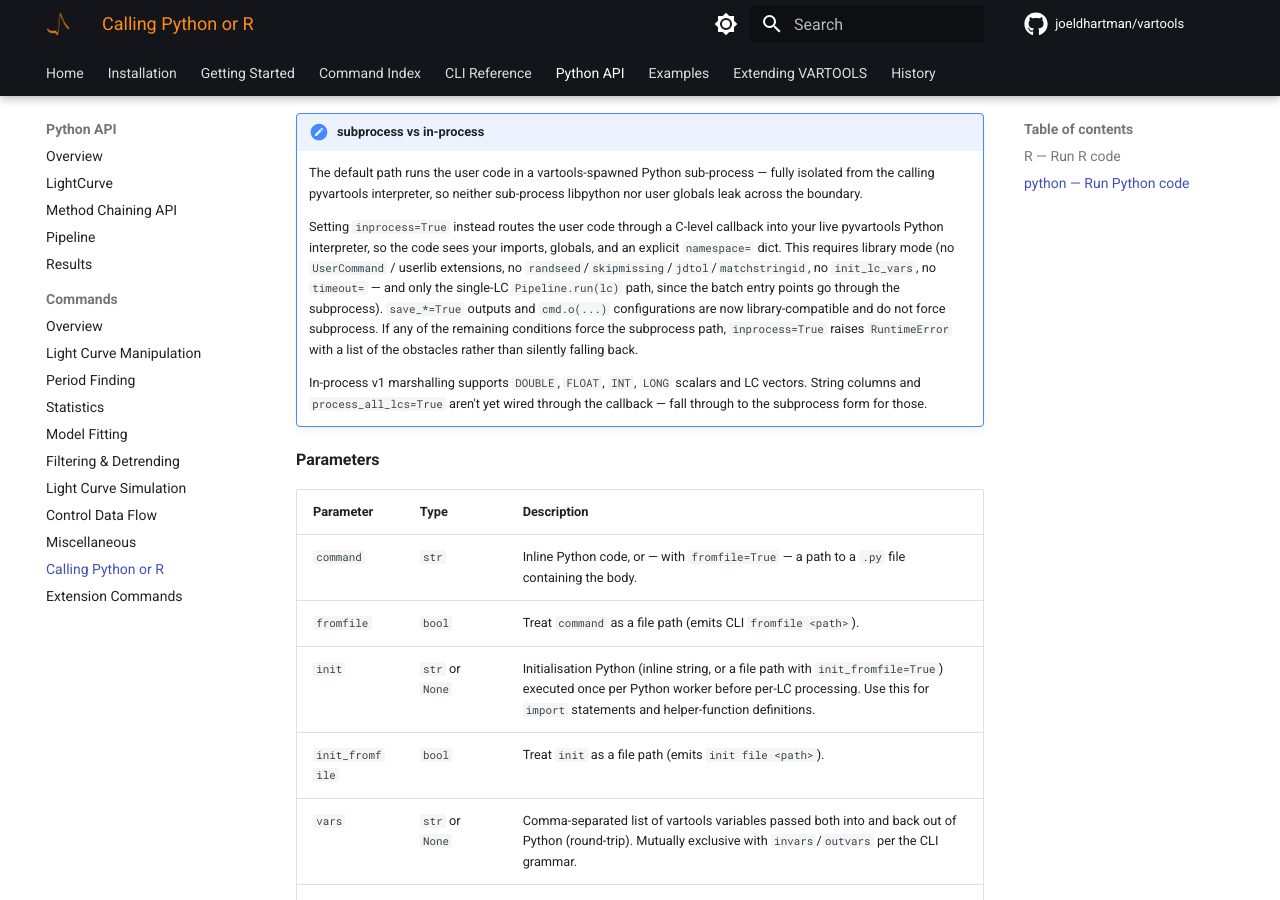
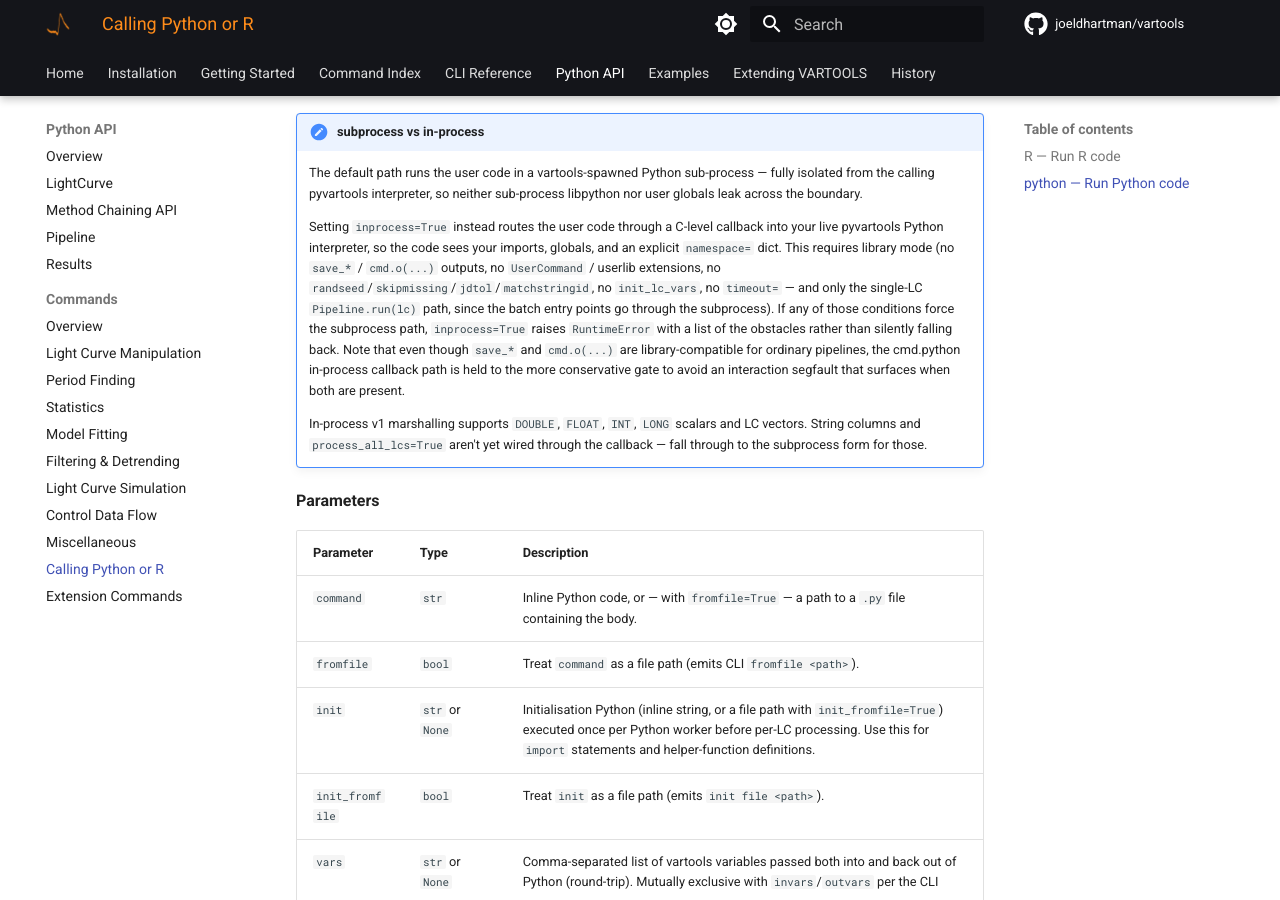
Before and after one commit to joeldhartman/vartools-site, an MkDocs documentation site: the page built from docs/python/commands/python-r.md, in a window 1280 px wide and 900 px high, scrolled down 5622 px. Built offline with MkDocs 1.6.1 and Material for MkDocs 9.7.7, drawn with Linux system fonts in a browser that asks for light colours; comment, search, counter and statistics services are not loaded; the version menu is left out.

Commit message:
Docs: cmd.python(inprocess=True) keeps conservative obstacle list
Follow-up to vartools r5518.  d559601 removed save_*/cmd.o from the
inprocess=True obstacle list when those became library-compatible
for ordinary pipelines (r5516).  But the inprocess=True C-level
callback path has at least one specific interaction that segfaults
vartools_process_lc -- inprocess=True + save_periodogram=True --
discovered when wiring up UserCommand library-mode support.  Until
that's investigated, the in-process Python callback is held to the
older conservative obstacle list (no save_*, no cmd.o(...)), so the
docs need to say so.

Restored the original obstacle-list wording with an extra clarifying
sentence noting that this is more restrictive than ordinary library
mode by design (segfault avoidance).

🤖 Generated with [Claude Code](https://claude.com/claude-code)

Co-Authored-By: Claude Opus 4.7 (1M context) <noreply@anthropic.com>

```diff
--- a/docs/python/commands/python-r.md
+++ b/docs/python/commands/python-r.md
@@ -141,7 +141,7 @@ CLI equivalent: [`-python`](../../cli/python-r.md#-python).
 !!! note "subprocess vs in-process"
     The default path runs the user code in a vartools-spawned Python sub-process — fully isolated from the calling pyvartools interpreter, so neither sub-process libpython nor user globals leak across the boundary.
 
-    Setting `inprocess=True` instead routes the user code through a C-level callback into your live pyvartools Python interpreter, so the code sees your imports, globals, and an explicit `namespace=` dict. This requires library mode (no `UserCommand` / userlib extensions, no `randseed`/`skipmissing`/`jdtol`/`matchstringid`, no `init_lc_vars`, no `timeout=` — and only the single-LC `Pipeline.run(lc)` path, since the batch entry points go through the subprocess). `save_*=True` outputs and `cmd.o(...)` configurations are now library-compatible and do not force subprocess. If any of the remaining conditions force the subprocess path, `inprocess=True` raises `RuntimeError` with a list of the obstacles rather than silently falling back.
+    Setting `inprocess=True` instead routes the user code through a C-level callback into your live pyvartools Python interpreter, so the code sees your imports, globals, and an explicit `namespace=` dict. This requires library mode (no `save_*` / `cmd.o(...)` outputs, no `UserCommand` / userlib extensions, no `randseed`/`skipmissing`/`jdtol`/`matchstringid`, no `init_lc_vars`, no `timeout=` — and only the single-LC `Pipeline.run(lc)` path, since the batch entry points go through the subprocess). If any of those conditions force the subprocess path, `inprocess=True` raises `RuntimeError` with a list of the obstacles rather than silently falling back. Note that even though `save_*` and `cmd.o(...)` are library-compatible for ordinary pipelines, the cmd.python in-process callback path is held to the more conservative gate to avoid an interaction segfault that surfaces when both are present.
 
     In-process v1 marshalling supports `DOUBLE`, `FLOAT`, `INT`, `LONG` scalars and LC vectors. String columns and `process_all_lcs=True` aren't yet wired through the callback — fall through to the subprocess form for those.
 
```
